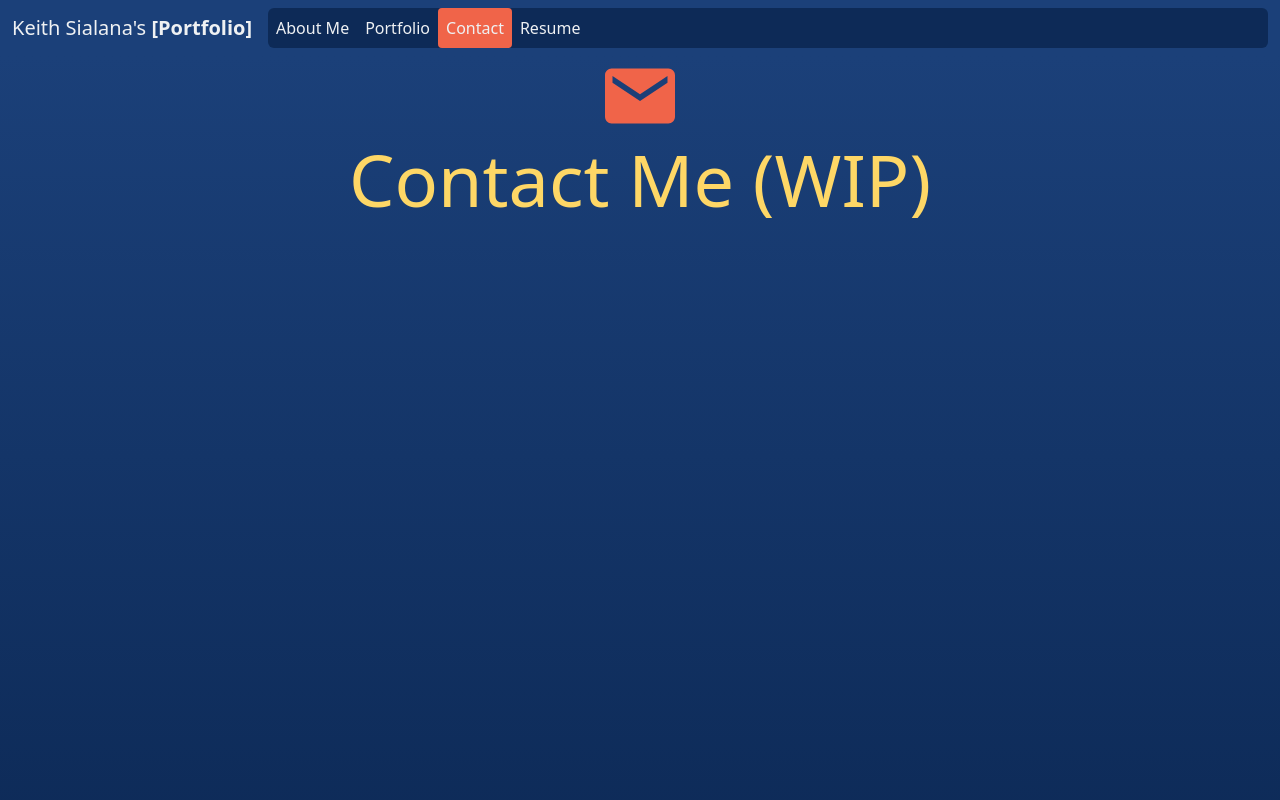
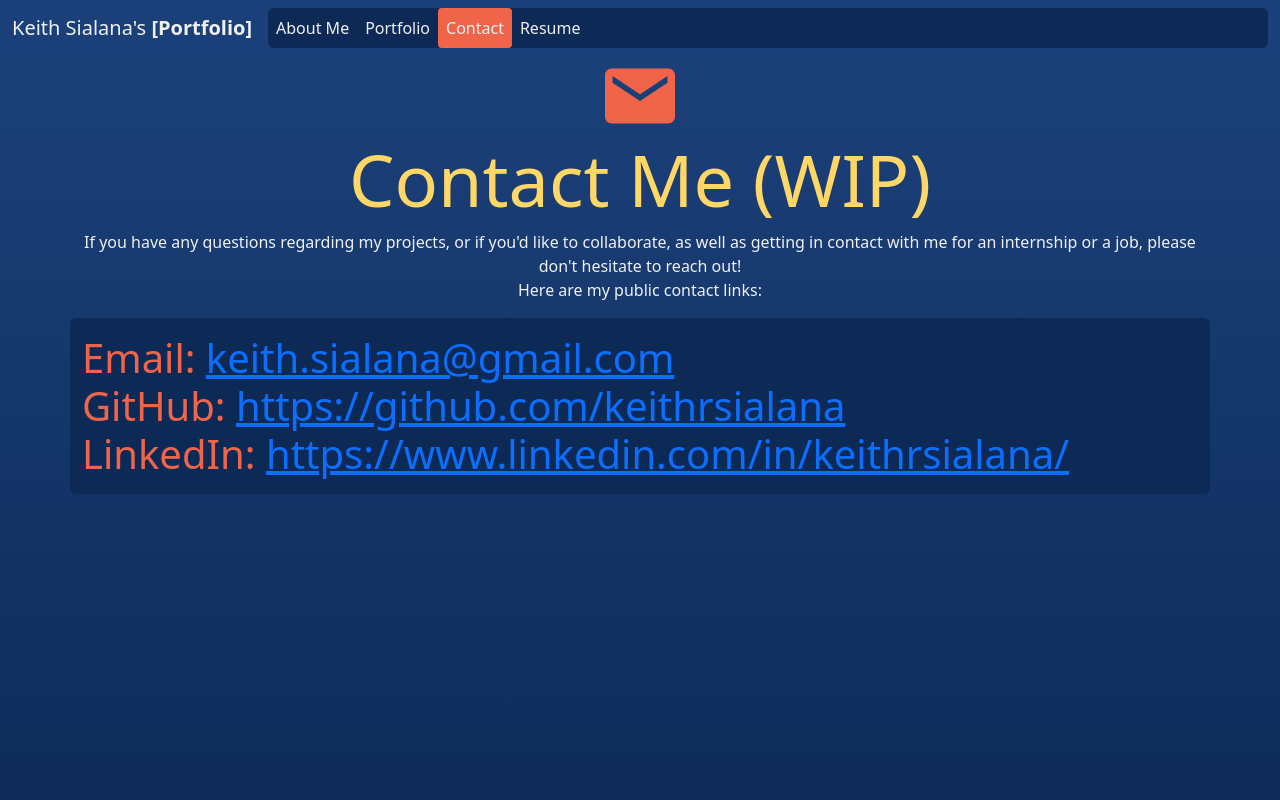
Before and after one commit to keithrsialana/Portfolio-Website, a React (Vite) app: page /contact in a window 1280 px wide. Shown: the top 800 px of the page. Built offline with nearby package versions, Linux system fonts and the light colour scheme.

Commit message:
updated contact page

```diff
--- a/src/pages/contact.jsx
+++ b/src/pages/contact.jsx
@@ -66,16 +66,18 @@ const contact = () => {
 	}
 
 	return (
-		<div className="text-center vh-100">
+		<>
+			<div className="vh-100">
+				<div className="text-center">
 					<IoMdMail style={{ color: "#F06449", fontSize: "5em" }} />
 					<h1 className="display-2 text-mustard">Contact Me (WIP)</h1>
-
+					<p className="container">
+						If you have any questions regarding my projects, or if you'd like to collaborate, as well as getting in contact with me for an internship or a job, please don't hesitate to reach out!
+						<br />Here are my public contact links:
+					</p>
 					<span hidden>
 						//#region previous code
-			{/* <p>
-				My preferred method of contact is through email. If you would like to
-				send me an email, you can use this form.
-			</p>
+						{/*
 						<form onSubmit={checkInput} className="mx-auto">
 							<div className="mb-3 row">
 								<div id="errorMessage" className="text-danger fw-bolder bg-yale-darker rounded">
@@ -145,6 +147,32 @@ const contact = () => {
 						//#endregion
 					</span>
 				</div>
+				<div className="container bg-yale-darker rounded pt-3 pb-3">
+					<div>
+						<span className="display-6 text-tomato">Email: </span>
+						<span className="display-6 text-white">
+							<a href="mailto:keith.sialana@gmail.com">
+								keith.sialana@gmail.com
+							</a>
+						</span>
+					</div>
+					<div>
+						<span className="display-6 text-tomato">GitHub: </span>
+						<span className="display-6 text-white">
+							<a href="https://github.com/keithrsialana">
+								https://github.com/keithrsialana
+							</a>
+						</span>
+					</div>
+					<span className="display-6 text-tomato">LinkedIn: </span>
+					<span className="display-6 text-white">
+						<a href="https://www.linkedin.com/in/keithrsialana/">
+							https://www.linkedin.com/in/keithrsialana/
+						</a>
+					</span>
+				</div>
+			</div>
+		</>
 	);
 };
 
```
Lines whose indentation alone changed are shown as unchanged.
